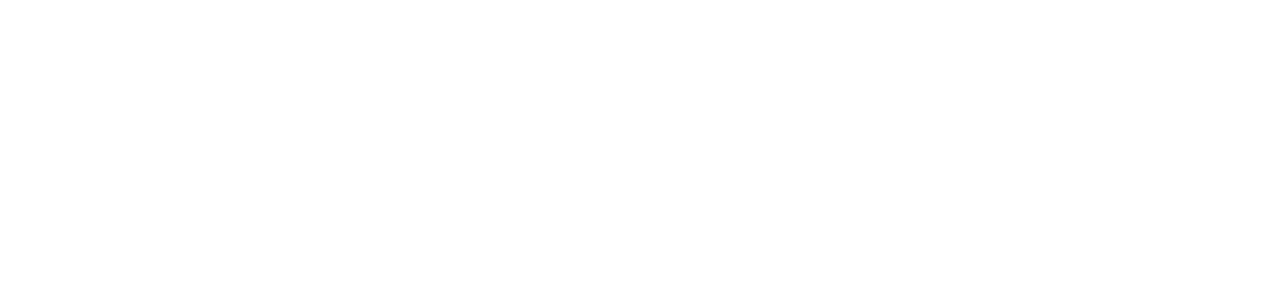
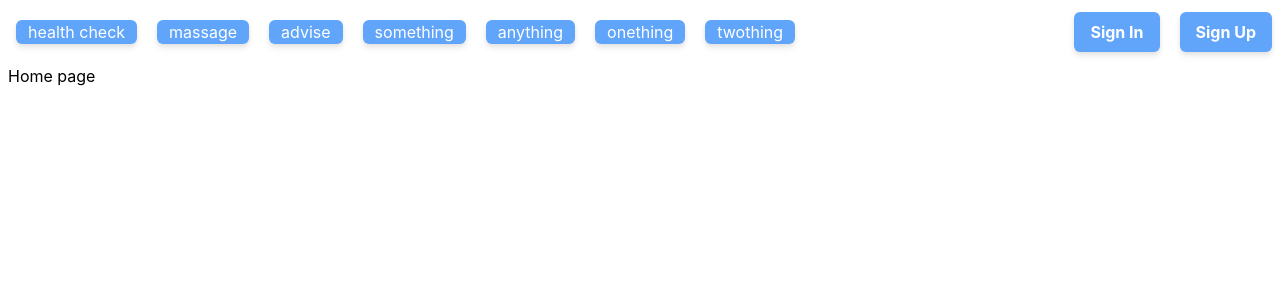
Before and after one commit to PhongPhong123/saa_v2_client, a React (Create React App) app: page / in a window 1280 px wide. Before the commit this address had no page. Shown: the top 300 px of the page. Built offline with nearby package versions, Linux system fonts and the light colour scheme.

Commit message:
create navbar and preparing layout

```diff
--- a/src/App.tsx
+++ b/src/App.tsx
@@ -2,7 +2,7 @@
 import { BrowserRouter, Routes, Route } from "react-router-dom";
 import { publicRoutes } from "./routes";
 import IRoutes from "./types/routes.interface";
-import './App.css';
+import MainLayout from "./layouts/MainLayout";
 
 function App() {
   return (
@@ -11,8 +11,13 @@
           <Routes>
             {publicRoutes.map((route: IRoutes, index) => {
               const Page = route.component;
+              const Layout = route.layout || MainLayout
               return (
-                  <Route key={index} element={<Page/>}/>
+                  <Route key={index} path={route.path} element={
+                      <Layout>
+                          <Page/>
+                      </Layout>
+                  }/>
               )
             })}
           </Routes>
--- /dev/null
+++ b/src/components/Button/index.tsx
@@ -0,0 +1,19 @@
+import styles from './styles.module.css';
+
+export enum EComponentType {
+    PRIMARY = "primary",
+    SECONDARY = "secondary"
+}
+
+interface IProps {
+    name: string;
+    type: EComponentType.PRIMARY | EComponentType.SECONDARY;
+}
+
+function Button({name, type}: IProps) {
+    return (
+        <button className={`${styles.button} bg-blue-400 rounded-md px-4 py-2 min-w-fit text-white font-bold drop-shadow-md`}>{name}</button>
+    )
+}
+
+export default Button;
--- /dev/null
+++ b/src/components/Button/styles.module.css
@@ -0,0 +1,7 @@
+.button {
+    transition: transform 0.25s linear;
+}
+
+.button:hover {
+    transform: scale(1.1);
+}
--- /dev/null
+++ b/src/components/Destinations/index.tsx
@@ -0,0 +1,9 @@
+function Destinations() {
+    return (
+        <div>
+
+        </div>
+    )
+}
+
+export default Destinations;
--- /dev/null
+++ b/src/components/TagButton/index.tsx
@@ -0,0 +1,16 @@
+import styles from './styles.module.css';
+
+interface IProps {
+    tagName: string;
+    tagCode: string;
+}
+
+function TagButton({tagName, tagCode}: IProps) {
+    return (
+        <div className={`${styles.tagButton} bg-blue-400 rounded-md px-3 text-center min-w-fit text-white drop-shadow-md`}>
+            {tagName}
+        </div>
+    )
+}
+
+export default TagButton;
--- /dev/null
+++ b/src/components/TagButton/styles.module.css
@@ -0,0 +1,8 @@
+.tagButton {
+    transition: transform 0.25s linear;
+}
+
+.tagButton:hover {
+    cursor: pointer;
+    transform: scale(1.1);
+}
--- /dev/null
+++ b/src/layouts/MainLayout/index.tsx
@@ -0,0 +1,19 @@
+import React from 'react';
+import Navbar from "../components/Navbar";
+
+interface IProps {
+    children: React.ReactNode
+}
+
+function MainLayout({children}: IProps) {
+    return (
+        <div>
+            <Navbar/>
+            <div className="container mx-auto px-2">
+                {children}
+            </div>
+        </div>
+    )
+}
+
+export default MainLayout;
--- /dev/null
+++ b/src/layouts/components/Navbar/index.tsx
@@ -0,0 +1,57 @@
+import TagButton from "../../../components/TagButton";
+import './styles.css';
+import Button, { EComponentType as EButtonType} from "../../../components/Button";
+
+const tags = [
+    {
+        id: 1,
+        tag_name: "health check",
+        tag_code: "health_check"
+    },
+    {
+        id: 2,
+        tag_name: "massage",
+        tag_code: "massage"
+    },
+    {
+        id: 3,
+        tag_name: "advise",
+        tag_code: "advise"
+    },
+    {
+        id: 4,
+        tag_name: "something",
+        tag_code: "something"
+    },
+    {
+        id: 5,
+        tag_name: "anything",
+        tag_code: "anything"
+    },
+    {
+        id: 6,
+        tag_name: "onething",
+        tag_code: "onething"
+    },
+    {
+        id: 7,
+        tag_name: "twothing",
+        tag_code: "twothing"
+    }
+]
+
+function Navbar() {
+    return (
+        <header className="container mx-auto py-2 px-2 flex items-center justify-between gap-x-5">
+            <div id="tag-container" className="flex gap-x-5 overflow-x-scroll py-3 px-2">
+                {tags.map(tag => <TagButton key={tag.id} tagName={tag.tag_name} tagCode={tag.tag_code}/>)}
+            </div>
+            <div className="flex gap-x-5 min-w-fit">
+                <Button name="Sign In" type={EButtonType.PRIMARY}/>
+                <Button name="Sign Up" type={EButtonType.PRIMARY}/>
+            </div>
+        </header>
+    )
+}
+
+export default Navbar;
--- /dev/null
+++ b/src/layouts/components/Navbar/styles.css
@@ -0,0 +1,7 @@
+#tag-container::-webkit-scrollbar {
+    height: 5px;
+    display: none;
+}
+
+#tag-container {
+}
--- a/src/types/routes.interface.ts
+++ b/src/types/routes.interface.ts
@@ -2,5 +2,6 @@
 
 export default interface IRoutes {
     path: string;
-    component: React.FC
+    component: React.FC;
+    layout?: React.FC;
 }
```
